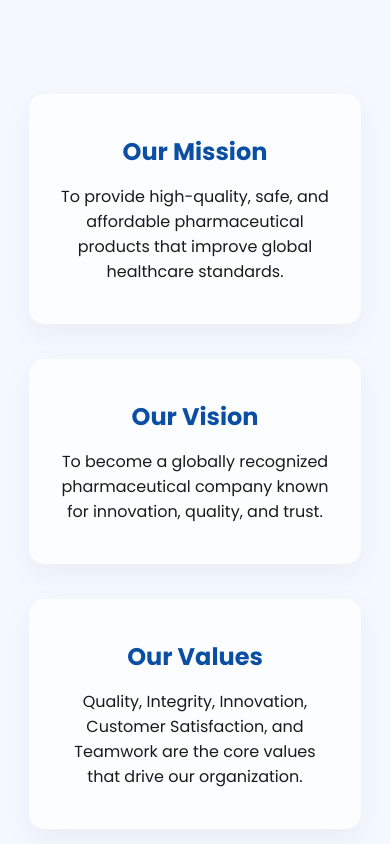
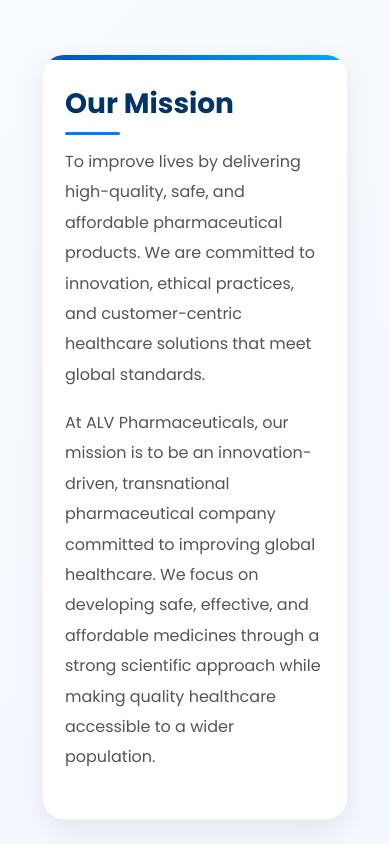
Before and after one commit to barenexus/alvpharmaceuticals, a React (Create React App) app: page /about in a window 390 px wide. Shown: the part 1620-2464 px from the top of the page. Built offline with nearby package versions, Linux system fonts and the light colour scheme.

Commit message:
Content update

```diff
--- a/src/Pages/About/About.css
+++ b/src/Pages/About/About.css
@@ -78,37 +78,91 @@
   transform: scale(1.04);
 }
 
-/* MISSION VISION */
+/* MISSION VISION SECTION */
 .mission-vision {
-  background: #f4f8ff;
-  padding: 100px 0;
+  padding: 90px 20px;
+  background: linear-gradient(135deg, #f8fbff, #eef5ff);
 }
 
 .mv-grid {
   display: grid;
-  grid-template-columns: repeat(3, 1fr);
-  gap: 35px;
+  grid-template-columns: repeat(auto-fit, minmax(320px, 1fr));
+  gap: 30px;
+  align-items: stretch;
 }
 
 .mv-card {
-  background: rgba(255, 255, 255, 0.7);
-  backdrop-filter: blur(10px);
-  padding: 40px 30px;
-  border-radius: 15px;
-  text-align: center;
-  transition: 0.4s;
-  box-shadow: 0 10px 30px rgba(0, 0, 0, 0.05);
+  background: #ffffff;
+  padding: 35px 30px;
+  border-radius: 22px;
+  box-shadow: 0 10px 30px rgba(0, 0, 0, 0.08);
+  transition: all 0.35s ease;
+  border: 1px solid rgba(0, 0, 0, 0.05);
+  position: relative;
+  overflow: hidden;
+}
+
+.mv-card::before {
+  content: "";
+  position: absolute;
+  top: 0;
+  left: 0;
+  width: 100%;
+  height: 5px;
+  background: linear-gradient(90deg, #0056b3, #00a6ff);
 }
 
 .mv-card:hover {
-  transform: translateY(-12px);
-  box-shadow: 0 20px 50px rgba(10, 79, 163, 0.15);
+  transform: translateY(-10px);
+  box-shadow: 0 18px 40px rgba(0, 0, 0, 0.12);
 }
 
 .mv-card h3 {
-  color: #0a4fa3;
-  margin-bottom: 15px;
-  font-size: 1.5rem;
+  font-size: 28px;
+  font-weight: 700;
+  color: #003366;
+  margin-bottom: 22px;
+  position: relative;
+}
+
+.mv-card h3::after {
+  content: "";
+  width: 55px;
+  height: 3px;
+  background: #007bff;
+  position: absolute;
+  bottom: -10px;
+  left: 0;
+  border-radius: 10px;
+}
+
+.mv-card p {
+  font-size: 16px;
+  line-height: 1.9;
+  color: #555;
+  margin-bottom: 18px;
+  text-align: left;
+}
+
+.mv-card strong {
+  color: #003366;
+  font-weight: 700;
+}
+
+/* VALUES CARD SPECIAL LOOK */
+.mv-card:last-child {
+  background: linear-gradient(180deg, #ffffff, #f7fbff);
+}
+
+/* MOBILE RESPONSIVE */
+@media (max-width: 768px) {
+  .mission-vision {
+    padding: 60px 15px;
+  }
+
+  .mv-card {
+    padding: 28px 22px;
+  }
 }
 
 /* STATS */
@@ -146,12 +200,111 @@
   font-size: 1.1rem;
 }
 
-/* DIRECTOR SECTION */
-.director-card {
-  background: white;
-  padding: 30px;
-  border-left: 5px solid #0a4fa3;
-  box-shadow: 0 10px 30px rgba(0, 0, 0, 0.05);
+/* CEO SECTION */
+.ceo-section {
+  padding: 90px 20px;
+  background: linear-gradient(135deg, #f5f9ff, #eef4ff);
+}
+
+.ceo-card {
+  background: #fff;
+  border-radius: 28px;
+  padding: 50px;
+  box-shadow: 0 15px 40px rgba(0, 0, 0, 0.08);
+  overflow: hidden;
+  position: relative;
+}
+
+.ceo-grid {
+  display: grid;
+  grid-template-columns: 320px 1fr;
+  gap: 50px;
+  align-items: center;
+}
+
+.ceo-image {
+  height: 420px;
+  border-radius: 24px;
+  background: linear-gradient(135deg, #dfefff, #f4f8ff);
+  display: flex;
+  align-items: center;
+  justify-content: center;
+  color: #003366;
+  font-size: 20px;
+  font-weight: 600;
+  border: 2px dashed #b8d4ff;
+}
+
+.ceo-content h2 {
+  font-size: 42px;
+  color: #003366;
+  margin-bottom: 20px;
+  font-weight: 700;
+}
+
+.ceo-tag {
+  display: inline-block;
+  background: rgba(0, 123, 255, 0.1);
+  color: #007bff;
+  padding: 8px 18px;
+  border-radius: 50px;
+  font-size: 14px;
+  font-weight: 600;
+  margin-bottom: 18px;
+}
+
+.ceo-content p {
+  font-size: 17px;
+  line-height: 1.95;
+  color: #555;
+  margin-bottom: 22px;
+  text-align: justify;
+}
+
+.ceo-name {
+  margin-top: 30px;
+  color: #003366;
+  font-size: 20px;
+  font-weight: 700;
+}
+
+/* RESPONSIVE */
+@media (max-width: 991px) {
+  .ceo-grid {
+    grid-template-columns: 1fr;
+  }
+
+  .ceo-image {
+    height: 320px;
+  }
+
+  .ceo-card {
+    padding: 35px 25px;
+  }
+
+  .ceo-content h2 {
+    font-size: 34px;
+  }
+}
+
+@media (max-width: 768px) {
+  .ceo-section {
+    padding: 60px 15px;
+  }
+
+  .ceo-content h2 {
+    font-size: 28px;
+  }
+
+  .ceo-content p {
+    font-size: 15px;
+    line-height: 1.8;
+    text-align: left;
+  }
+
+  .ceo-image {
+    height: 260px;
+  }
 }
 
 /* RESPONSIVE */
--- a/src/Pages/About/About.js
+++ b/src/Pages/About/About.js
@@ -47,27 +47,71 @@
       </section>
 
       {/* MISSION VISION */}
+      {/* MISSION VISION */}
       <section className="mission-vision">
         <div className="container mv-grid">
           <div className="mv-card" data-aos="zoom-in">
             <h3>Our Mission</h3>
             <p>
-              To provide high-quality, safe, and affordable pharmaceutical
-              products that improve global healthcare standards.
+              To improve lives by delivering high-quality, safe, and affordable
+              pharmaceutical products. We are committed to innovation, ethical
+              practices, and customer-centric healthcare solutions that meet
+              global standards.
+            </p>
+            <p>
+              At ALV Pharmaceuticals, our mission is to be an innovation-driven,
+              transnational pharmaceutical company committed to improving global
+              healthcare. We focus on developing safe, effective, and affordable
+              medicines through a strong scientific approach while making quality
+              healthcare accessible to a wider population.
             </p>
           </div>
+
           <div className="mv-card" data-aos="zoom-in" data-aos-delay="150">
             <h3>Our Vision</h3>
             <p>
-              To become a globally recognized pharmaceutical company known for
-              innovation, quality, and trust.
+              To become a trusted and leading pharmaceutical company recognized
+              for excellence, innovation, and commitment to enhancing global
+              health and well-being.
             </p>
           </div>
+
           <div className="mv-card" data-aos="zoom-in" data-aos-delay="300">
             <h3>Our Values</h3>
+
             <p>
-              Quality, Integrity, Innovation, Customer Satisfaction, and
-              Teamwork are the core values that drive our organization.
+              <strong>Innovation –</strong> We continuously explore, experiment,
+              and develop solutions that enhance human health and improve
+              quality of life.
+            </p>
+
+            <p>
+              <strong>Quality –</strong> We are committed to delivering
+              excellence through reliable and effective healthcare solutions,
+              benchmarked against global best practices.
+            </p>
+
+            <p>
+              <strong>Collaboration –</strong> We believe in teamwork, diverse
+              perspectives, and fostering an inclusive environment that delivers
+              meaningful results.
+            </p>
+
+            <p>
+              <strong>Courage –</strong> We encourage openness, confidence, and
+              constructive feedback to drive continuous growth and improvement.
+            </p>
+
+            <p>
+              <strong>Performance –</strong> We empower our teams to innovate,
+              take ownership, and create exceptional value through leadership,
+              accountability, and passion.
+            </p>
+
+            <p>
+              <strong>Integrity –</strong> We uphold the highest ethical
+              standards with honesty, transparency, and trust in everything we
+              do.
             </p>
           </div>
         </div>
@@ -118,26 +162,55 @@
         </div>
       </section>
 
-      {/* DIRECTOR MESSAGE */}
-      <section className="about-section container">
-        <div data-aos="fade-right" className="director-card">
-          <div className="about-grid">
-            <div data-aos="fade-right">
-              <h2>Director's Message</h2>
-              <p>
-                At ALV Pharmaceuticals, we are committed to delivering
-                world-class pharmaceutical products that meet international
-                quality standards. Our goal is to expand globally while
-                maintaining the highest level of trust and customer
-                satisfaction.
-              </p>
-              <p>
-                We believe in innovation, quality manufacturing, and long-term
-                partnerships with our clients across the world.
-              </p>
-            </div>
-            <div className="image-placeholder" data-aos="fade-left">
-              Director Image
+      {/* CEO MESSAGE */}
+      <section className="ceo-section">
+        <div className="container">
+          <div className="ceo-card" data-aos="fade-up">
+            <div className="ceo-grid">
+              <div className="ceo-image" data-aos="fade-right">
+                CEO Image
+              </div>
+
+              <div className="ceo-content" data-aos="fade-left">
+                <span className="ceo-tag">Leadership Message</span>
+
+                <h2>CEO Message</h2>
+
+                <p>
+                  At ALV Pharmaceuticals, our journey is driven by a clear
+                  purpose — to improve lives through quality, innovation, and
+                  accessible healthcare solutions. We believe that healthcare is
+                  not just a service, but a responsibility towards society, and
+                  we are committed to fulfilling it with integrity and
+                  excellence.
+                </p>
+
+                <p>
+                  In a rapidly evolving pharmaceutical landscape, our focus
+                  remains on developing safe, effective, and affordable
+                  medicines that meet the needs of people across diverse
+                  communities. Innovation and scientific advancement are at the
+                  core of our approach, enabling us to continuously enhance our
+                  products and processes.
+                </p>
+
+                <p>
+                  Our success is built on the trust of our customers, the
+                  dedication of our team, and the support of our stakeholders.
+                  We take pride in fostering a culture of collaboration,
+                  diversity, and accountability, where every individual is
+                  empowered to contribute and grow.
+                </p>
+
+                <p>
+                  As we move forward, ALV Pharmaceuticals remains committed to
+                  maintaining the highest standards of quality and ethics while
+                  expanding our reach to serve more people globally. Together,
+                  we strive to create a healthier and better future.
+                </p>
+
+                <h4 className="ceo-name">— CEO, ALV Pharmaceuticals</h4>
+              </div>
             </div>
           </div>
         </div>
--- a/src/Pages/Home/Home.js
+++ b/src/Pages/Home/Home.js
@@ -4,7 +4,6 @@
 import "aos/dist/aos.css";
 
 import About from "../About/About";
-import Tablets from "../Tablets/Tablets";
 import Contact from "../Contact/Contact";
 
 // Optional SVG icon (hero accent)
@@ -59,7 +58,6 @@
 
       {/* REST OF PAGE */}
       <About />
-      <Tablets />
       <Contact />
     </div>
   );
```
